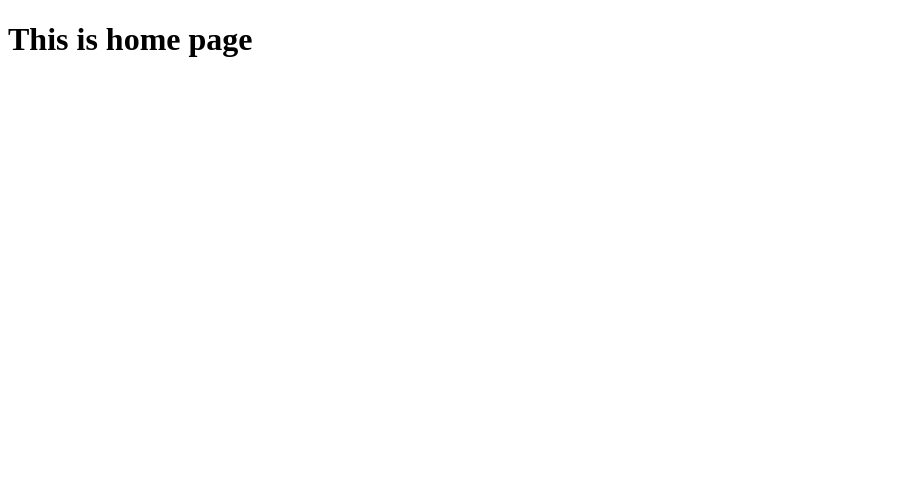
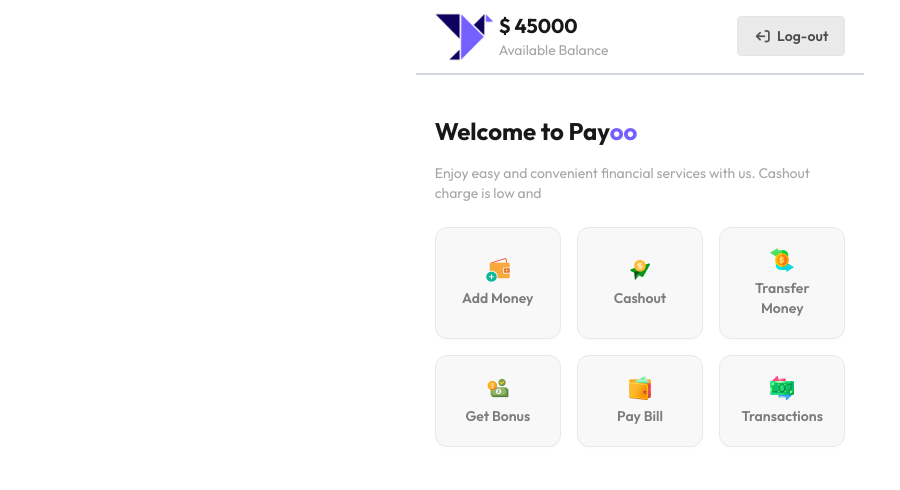
Before and after one commit to rahinhaque/Payoo-New, a plain HTML site: page home.html in a window 1280 px wide. Shown: the whole page, without its empty margins (0-900 px from the left). Drawn offline with nearby package versions, Linux system fonts and the light colour scheme.

Commit message:
Payoo homepage header and buttons design

```diff
--- a/home.html
+++ b/home.html
@@ -1,12 +1,116 @@
-<!DOCTYPE html>
-<html lang="en">
-<head>
-  <meta charset="UTF-8">
-  <meta name="viewport" content="width=device-width, initial-scale=1.0">
-  <title>Homepage</title>
-  <link rel="shortcut icon" href="./assets/logo.png" type="image/x-icon">
-</head>
-<body>
-  <h1>This is home page</h1>
-</body>
+<!doctype html>
+<html
+  data-theme="
+winter"
+>
+  <head>
+    <meta charset="UTF-8" />
+    <meta name="viewport" content="width=device-width, initial-scale=1.0" />
+    <!-- tailwindcss+DaisyUI -->
+    <link
+      href="https://cdn.jsdelivr.net/npm/daisyui@5"
+      rel="stylesheet"
+      type="text/css"
+    />
+    <script src="https://cdn.jsdelivr.net/npm/@tailwindcss/browser@4"></script>
+    <link
+      href="https://cdn.jsdelivr.net/npm/daisyui@5/themes.css"
+      rel="stylesheet"
+      type="text/css"
+    />
+
+    <!-- Font Awesome -->
+    <link
+      rel="stylesheet"
+      href="https://cdnjs.cloudflare.com/ajax/libs/font-awesome/7.0.1/css/all.min.css"
+      integrity="sha512-2SwdPD6INVrV/lHTZbO2nodKhrnDdJK9/kg2XD1r9uGqPo1cUbujc+IYdlYdEErWNu69gVcYgdxlmVmzTWnetw=="
+      crossorigin="anonymous"
+      referrerpolicy="no-referrer"
+    />
+
+    <!-- GoogleFonts Outfit Link  -->
+    <link rel="preconnect" href="https://fonts.googleapis.com" />
+    <link rel="preconnect" href="https://fonts.gstatic.com" crossorigin />
+    <link
+      href="https://fonts.googleapis.com/css2?family=Manrope:wght@200..800&family=Outfit:wght@100..900&family=Urbanist:ital,wght@0,100..900;1,100..900&display=swap"
+      rel="stylesheet"
+    />
+
+    <style>
+      .outfit {
+        font-family: "Outfit", sans-serif;
+        font-optical-sizing: auto;
+      }
+    </style>
+
+    <title>Pay-YOO | Homepage</title>
+    <link rel="shortcut icon" href="assets/logo.png" type="image/x-icon" />
+  </head>
+
+
+
+  <body class="outfit min-h-screen max-w-md mx-auto">
+
+    <header class="border-b-2 border-gray-300">
+      <section class="w-11/12 mx-auto py-3 flex justify-between items-center">
+        <div class="left flex gap-1">
+          <div class="logo w-[60px]">
+            <img src="./assets/logo.png" alt="">
+          </div>
+          <div class="balance-info">
+            <h2 class="text-xl font-bold">$ <span id="balance">45000</span></h2>
+            <p class="text-[#4e4d4d]/50 text-sm">Available Balance</p>
+          </div>
+        </div>
+        <div class="right">
+          <a href="/index.html" class="btn btn-soft"><i class="fa-solid fa-arrow-right-from-bracket rotate-180 opacity-70"></i><span class="text-[#4e4d4d]">Log-out</span></a>
+        </div>
+      </section>
+    </header>
+
+
+    <section class="w-11/12 mx-auto py-10">
+      <h2 class="font-bold text-2xl">Welcome to Pay<span class="text-[#7460FF]">oo</span></h2>
+        <p class="text-[#4e4d4d]/50 text-sm pt-4">Enjoy easy and convenient financial services with us. Cashout charge is low and </p>
+
+
+        <div class="buttons grid grid-cols-3 gap-4 pt-6">
+
+          <button class="btn flex flex-col h-full py-5 rounded-xl">
+            <img src="assets/opt-1.png" alt="">
+            <p class="text-sm text-black/50">Add Money</p>
+          </button>
+
+          <button class="btn flex flex-col h-full py-5 rounded-xl">
+            <img src="assets/opt-2.png" alt="">
+            <p class="text-sm text-black/50">Cashout</p>
+          </button>
+
+          <button class="btn flex flex-col h-full py-5 rounded-xl">
+            <img src="assets/opt-3.png" alt="">
+            <p class="text-sm text-black/50">Transfer Money</p>
+          </button>
+
+          <button class="btn flex flex-col h-full py-5 rounded-xl">
+            <img src="assets/opt-4.png" alt="">
+            <p class="text-sm text-black/50">Get Bonus</p>
+          </button>
+
+          <button class="btn flex flex-col h-full py-5 rounded-xl">
+            <img src="assets/opt-5.png" alt="">
+            <p class="text-sm text-black/50">Pay Bill</p>
+          </button>
+
+          <button class="btn flex flex-col h-full py-5 rounded-xl">
+            <img src="assets/opt-6.png" alt="">
+            <p class="text-sm text-black/50">Transactions</p>
+          </button>
+
+
+        </div>
+    </section>
+
+
+
+  </body>
 </html>
```
Also changed, not shown: index.html (+3 -1 lines).
